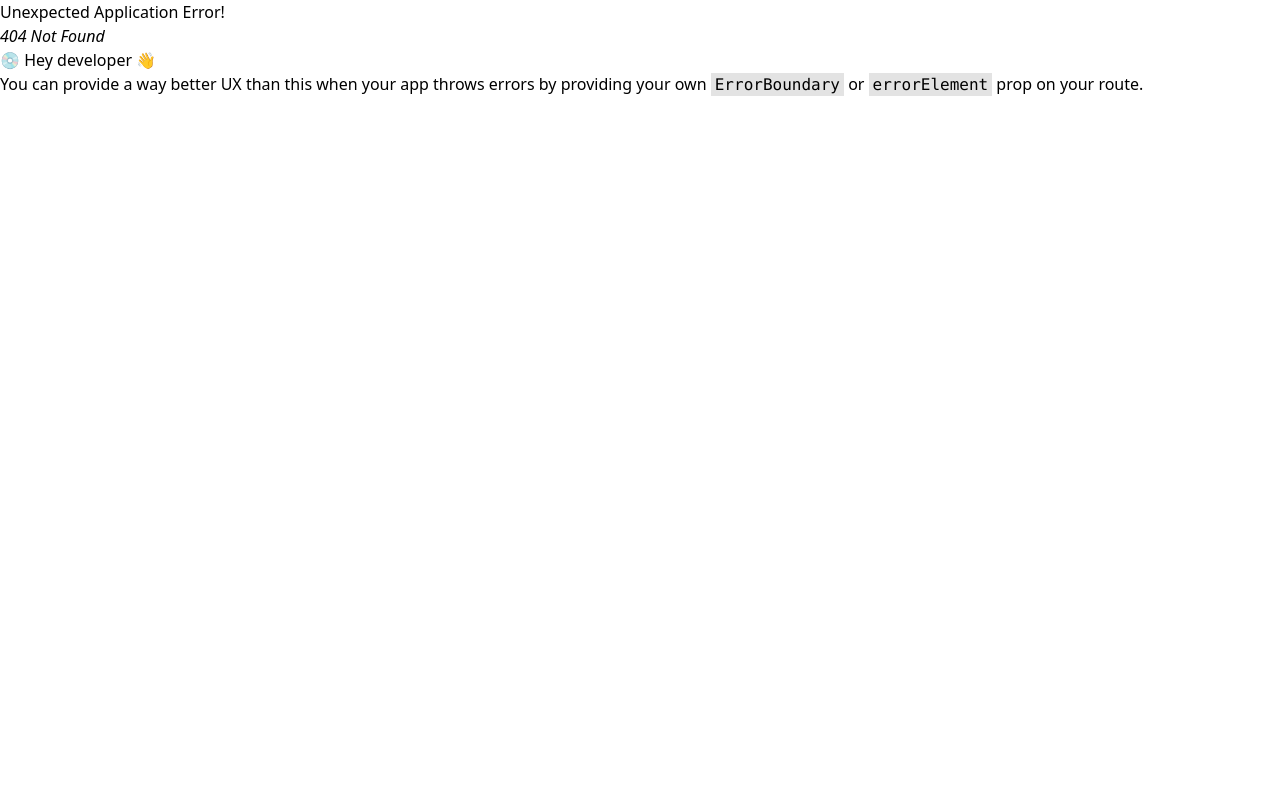
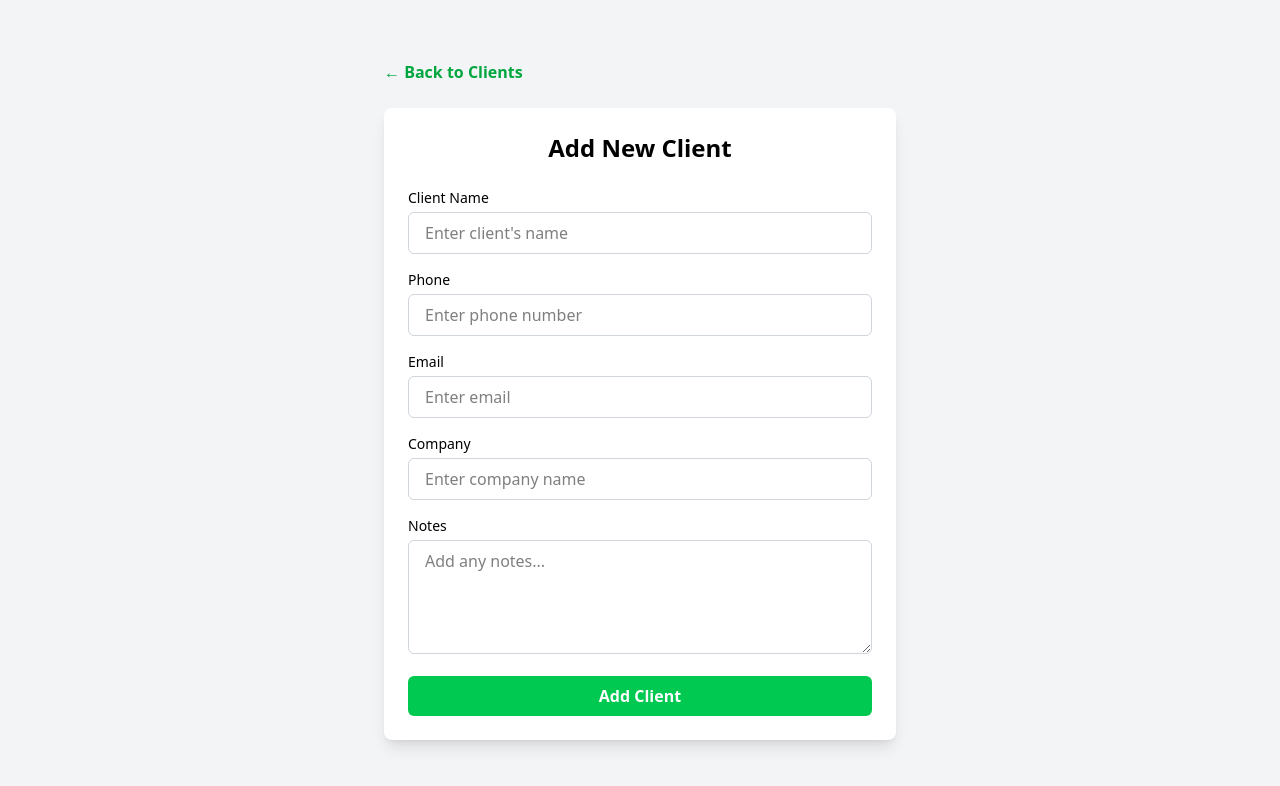
Before and after one commit to SUPTO-1/Mini_CRM_client, a React (Vite) app: page /addClient in a window 1280 px wide. Before the commit this address had no page. Shown: the top 786 px of the page. Built offline with nearby package versions, Linux system fonts and the light colour scheme.

Commit message:
feat: Created add cleint page

```diff
--- a/src/Page/Authentication/Login.tsx
+++ b/src/Page/Authentication/Login.tsx
@@ -30,7 +30,7 @@ const Login = () => {
             localStorage.setItem("token", res.data.token);
             localStorage.setItem("user", JSON.stringify(res.data.user));
             login(res.data.user, res.data.token);
-            const from = location.state?.from?.pathname || "/";
+            const from = location.state?.from?.pathname || "/addClient";
             navigate(from, { replace: true });
           } else {
             console.error("No token received in response");
--- a/src/Page/Authentication/Register.tsx
+++ b/src/Page/Authentication/Register.tsx
@@ -134,7 +134,7 @@ const Register: React.FC = () => {
           <p className="text-center text-sm mt-4">
             Already have an account?{" "}
             <Link to="/" className="text-green-600 hover:underline">
-              Sign Up
+              Login
             </Link>
           </p>
         </form>
--- /dev/null
+++ b/src/Page/Client/AddClient.tsx
@@ -0,0 +1,102 @@
+import React from "react";
+import { Link } from "react-router-dom";
+
+const AddClient: React.FC = () => {
+  const handleSubmit = (event: React.FormEvent<HTMLFormElement>) => {
+    event.preventDefault();
+    const form = event.currentTarget;
+    const name = (form.elements.namedItem("name") as HTMLInputElement).value;
+    const phone = (form.elements.namedItem("phone") as HTMLInputElement).value;
+    const email = (form.elements.namedItem("email") as HTMLInputElement).value;
+    const company = (form.elements.namedItem("company") as HTMLInputElement)
+      .value;
+    const notes = (form.elements.namedItem("notes") as HTMLInputElement).value;
+
+    const client = { name, phone, email, company, notes };
+    console.log(client);
+  };
+
+  return (
+    <div className="min-h-screen flex flex-col justify-center items-center bg-gray-100 p-4">
+      <div className="w-full max-w-lg mb-6">
+        <Link
+          to="/"
+          className="inline-block text-green-600 hover:underline font-semibold"
+        >
+          ← Back to Clients
+        </Link>
+      </div>
+      <div className="bg-white w-full max-w-lg p-6 rounded-lg shadow-lg">
+        <h2 className="text-2xl font-semibold text-center mb-6">
+          Add New Client
+        </h2>
+
+        <form onSubmit={handleSubmit} className="space-y-4">
+          <div>
+            <label className="block text-sm font-medium mb-1">
+              Client Name
+            </label>
+            <input
+              type="text"
+              name="name"
+              placeholder="Enter client's name"
+              required
+              className="w-full px-4 py-2 border border-gray-300 rounded-md focus:outline-none focus:ring-2 focus:ring-green-400"
+            />
+          </div>
+
+          <div>
+            <label className="block text-sm font-medium mb-1">Phone</label>
+            <input
+              type="tel"
+              name="phone"
+              placeholder="Enter phone number"
+              required
+              className="w-full px-4 py-2 border border-gray-300 rounded-md focus:outline-none focus:ring-2 focus:ring-green-400"
+            />
+          </div>
+
+          <div>
+            <label className="block text-sm font-medium mb-1">Email</label>
+            <input
+              type="email"
+              name="email"
+              placeholder="Enter email"
+              required
+              className="w-full px-4 py-2 border border-gray-300 rounded-md focus:outline-none focus:ring-2 focus:ring-green-400"
+            />
+          </div>
+
+          <div>
+            <label className="block text-sm font-medium mb-1">Company</label>
+            <input
+              type="text"
+              name="company"
+              placeholder="Enter company name"
+              className="w-full px-4 py-2 border border-gray-300 rounded-md focus:outline-none focus:ring-2 focus:ring-green-400"
+            />
+          </div>
+
+          <div>
+            <label className="block text-sm font-medium mb-1">Notes</label>
+            <textarea
+              name="notes"
+              rows={4}
+              placeholder="Add any notes..."
+              className="w-full px-4 py-2 border border-gray-300 rounded-md focus:outline-none focus:ring-2 focus:ring-green-400"
+            ></textarea>
+          </div>
+
+          <button
+            type="submit"
+            className="w-full bg-green-500 hover:bg-green-600 text-white font-semibold py-2 px-4 rounded-md transition duration-200"
+          >
+            Add Client
+          </button>
+        </form>
+      </div>
+    </div>
+  );
+};
+
+export default AddClient;
--- a/src/Router/Router.tsx
+++ b/src/Router/Router.tsx
@@ -5,6 +5,7 @@ import Root from "../Root/Root";
 import Dashboard from "../Page/Dashboard";
 import Login from "../Page/Authentication/Login";
 import Register from "../Page/Authentication/Register";
+import AddClient from "../Page/Client/AddClient";
 
 
 const router = createBrowserRouter([
@@ -20,6 +21,10 @@ const router = createBrowserRouter([
                 path : '/register',
                 element: <Register></Register>
             },
+            {
+                path:"/addClient",
+                element:<AddClient></AddClient>
+            }
         ],
     },
     {
```
